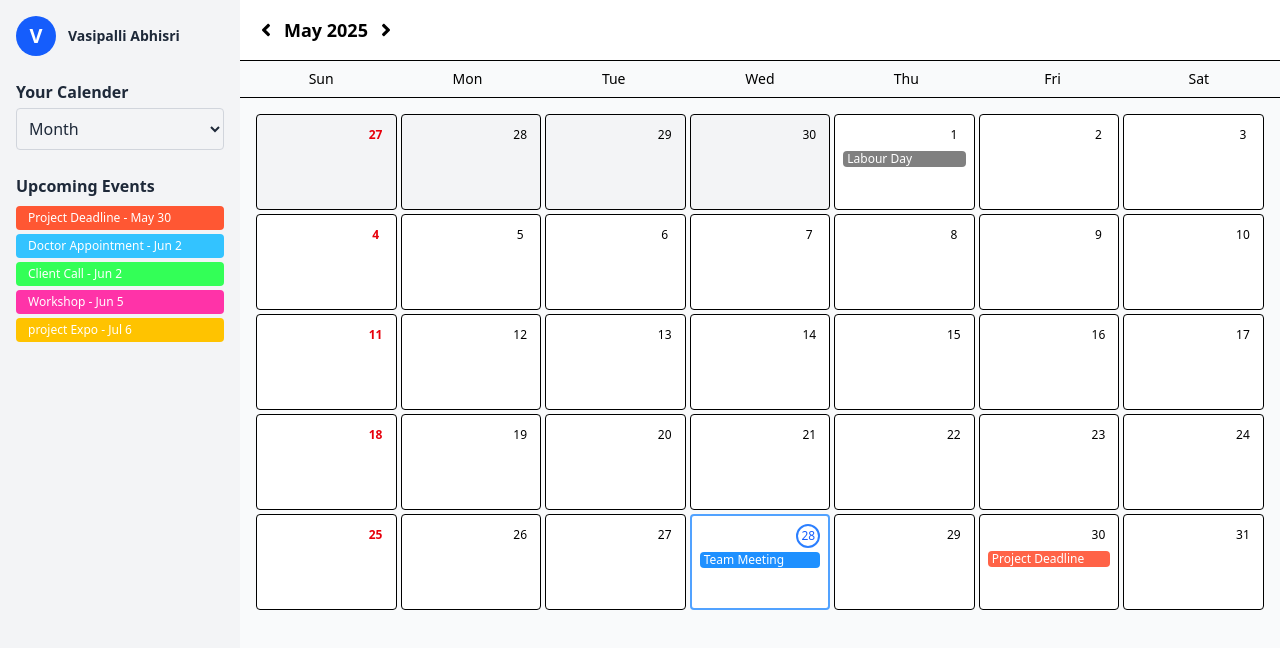
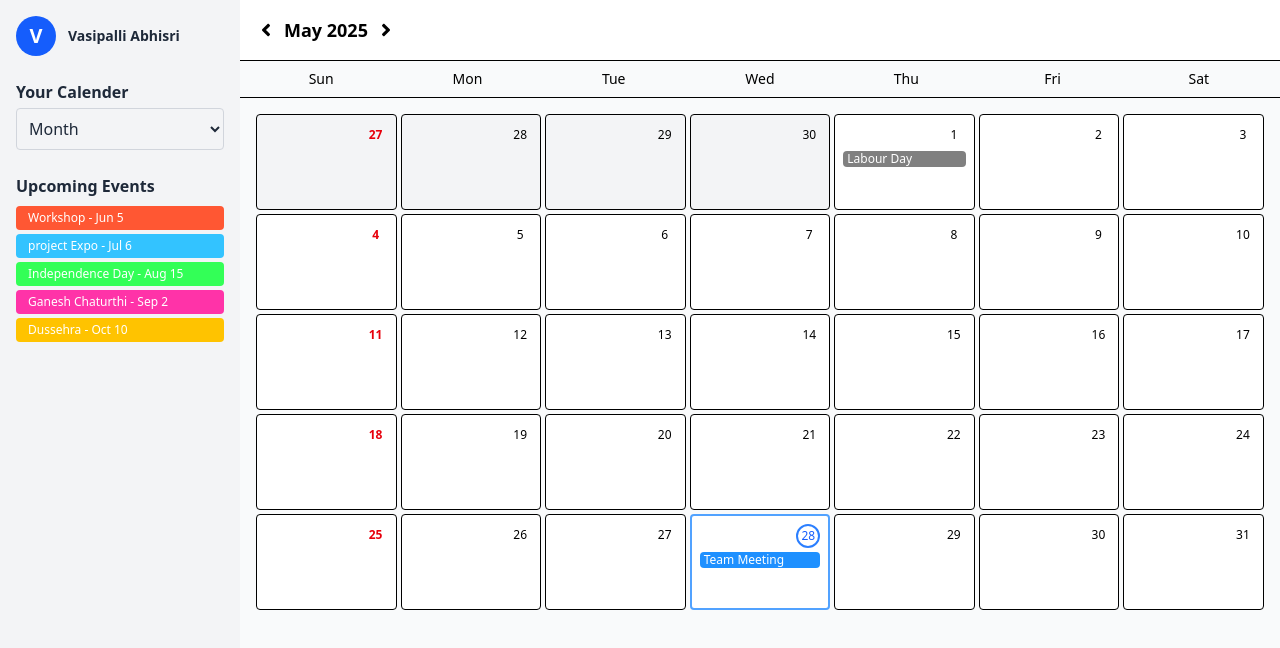
Before and after one commit to AbhiSri-08/SurveySparrowCalendar, a React (Vite) app: page / in a window 1280 px wide. Shown: the top 648 px of the page. Built offline with nearby package versions, Linux system fonts and the light colour scheme.

Commit message:
Update CalendarApp.jsx
Done

```diff
--- a/src/CalendarApp.jsx
+++ b/src/CalendarApp.jsx
@@ -35,27 +35,6 @@ const defaultEvents = [
     "time": "10:00",
     "duration": "1 hour",
     "color": "#1E90FF"
-  },
-  {
-    "title": "Project Deadline",
-    "date": "2025-05-30",
-    "time": "17:00",
-    "duration": "2 hours",
-    "color": "#FF6347"
-  },
-  {
-    "title": "Doctor Appointment",
-    "date": "2025-06-02",
-    "time": "09:30",
-    "duration": "30 minutes",
-    "color": "#32CD32"
-  },
-  {
-    "title": "Client Call",
-    "date": "2025-06-02",
-    "time": "11:00",
-    "duration": "1 hour",
-    "color": "#FFA500"
   },
   {
     "title": "Workshop",
```
